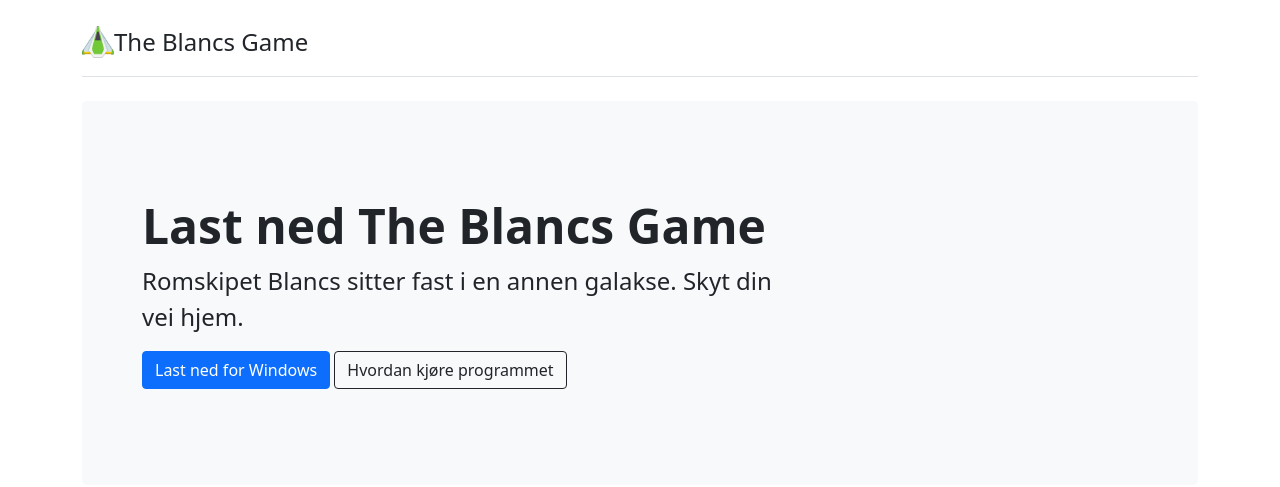
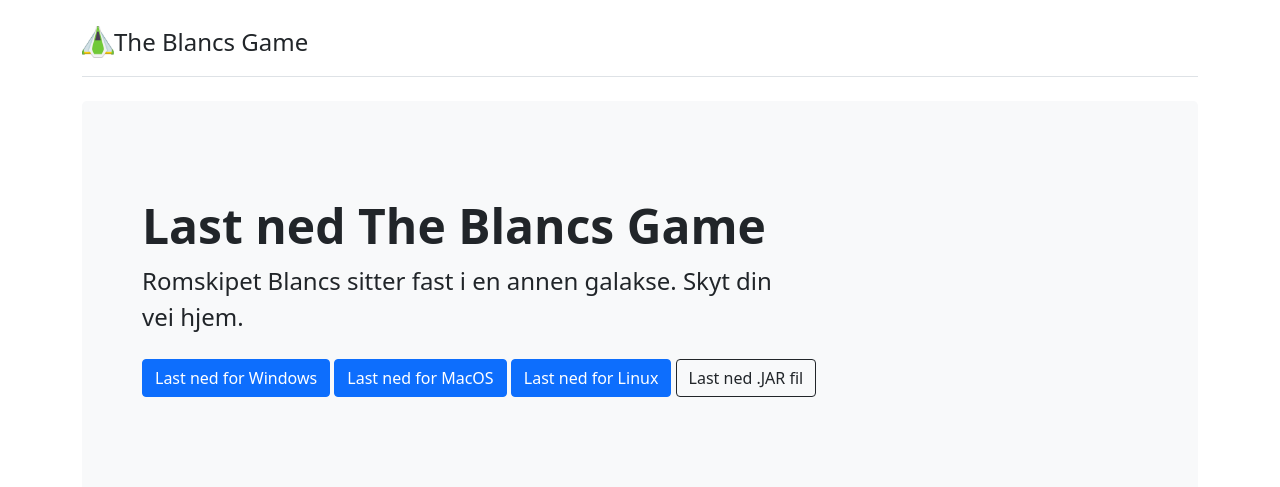
Before and after one commit to helges1/The-Blancs-Website, a plain HTML site: page index.html in a window 1280 px wide. Shown: the top 487 px of the page. Drawn offline with Linux system fonts and the light colour scheme.

Commit message:
Update index.html
Co-Authored-By: LH01t <123733197+LH01t@users.noreply.github.com>
Co-Authored-By: Michal-zibi <126689163+Michal-zibi@users.noreply.github.com>
Co-Authored-By: bboyhopp <171339412+bboyhopp@users.noreply.github.com>
Co-Authored-By: stianbekk <126968973+stianbekk@users.noreply.github.com>

```diff
--- a/index.html
+++ b/index.html
@@ -47,8 +47,14 @@
       <div class="container-fluid py-5">
         <h1 class="display-5 fw-bold">Last ned The Blancs Game</h1>
         <p class="col-md-8 fs-4">Romskipet Blancs sitter fast i en annen galakse. Skyt din vei hjem.</p>
-        <a class="btn btn-primary" href="https://github.com/helges1/the-blancs-website/blob/main/InstallationGuides/Windows/installation.md" type="button">Last ned for Windows</a>
-        <a class="btn btn-outline-dark" href="https://github.com/helges1/The-Blancs/blob/main/README.md#kj%C3%B8ring" type="button">Hvordan kjøre programmet</a>
+        <a class="mt-2 btn btn-primary" href="https://github.com/helges1/the-blancs-website/blob/main/InstallationGuides/Windows/installation.md" type="button">Last ned for Windows</a>
+        <a class="mt-2 btn btn-primary"
+          href="#"
+          type="button">Last ned for MacOS</a>
+          <a class="mt-2 btn btn-primary"
+            href="#"
+            type="button">Last ned for Linux</a>
+        <a class="mt-2 btn btn-outline-dark" href="https://github.com/helges1/The-Blancs/blob/main/README.md#kj%C3%B8ring" type="button">Last ned .JAR fil</a>
       </div>
     </div>
 
```
